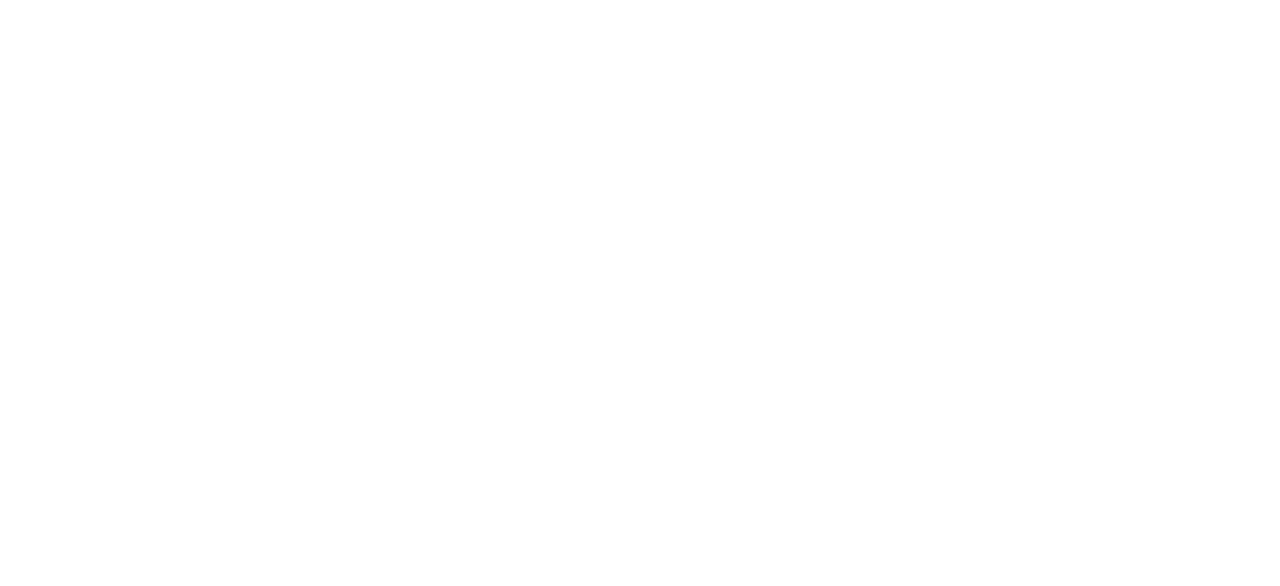
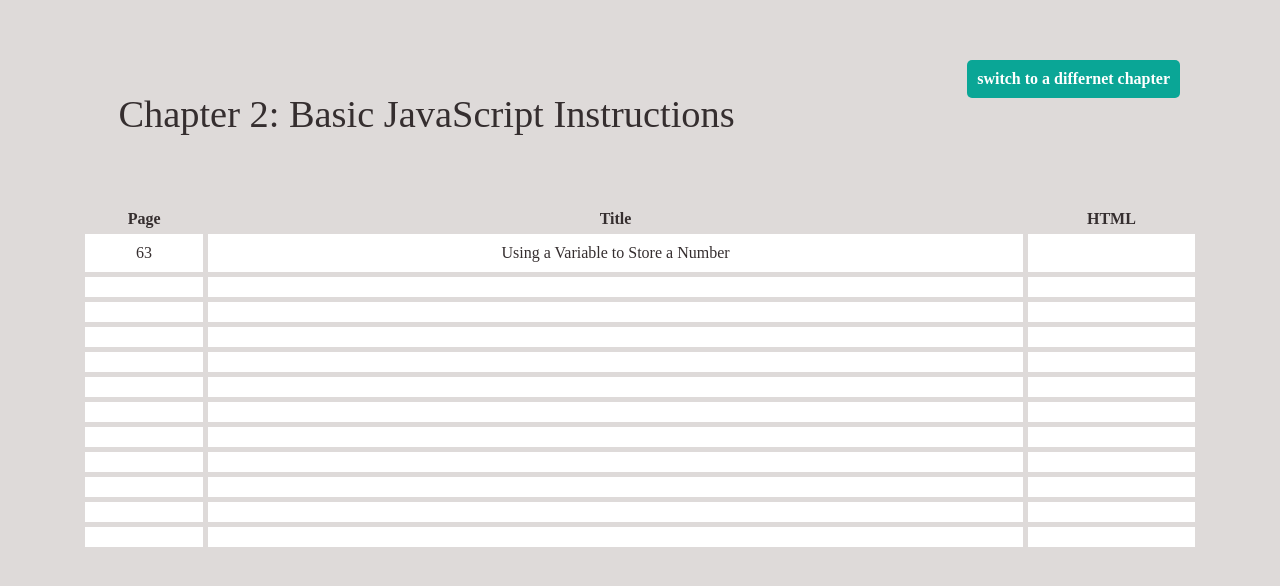
Before and after one commit to KyleSowers/JavaScript, a plain HTML site: page chp02-main.html in a window 1280 px wide. Drawn offline with Linux system fonts and the light colour scheme.

Commit message:
Foundation of chp02-main.html page table for chp activities.
# Homepage link.
# Page header.
# Table foundation for chapter exercise navigation to additional page resources.

```diff
--- a/chp02-main.html
+++ b/chp02-main.html
@@ -3,9 +3,96 @@
 <head>
     <meta charset="UTF-8">
     <meta name="viewport" content="width=device-width initial-scale=1.0">
+    <link rel="stylesheet" href="css/chp02_main.css">
     <title>Main Page Chp02</title>
 </head>
 <body>
+    <div id="main_chp_page_div">
+        <a class="button-link" href="index.html">switch to a differnet chapter</a>
+        <h2 id="h2-header">Chapter 2: Basic JavaScript Instructions</h2>
+        <table id="activity-links">
+            <tbody>
+                <tr>
+                    <th>Page</th>
+                    <th>Title</th>
+                    <th>HTML</th>
+    <!--                <th>Javascript</th>-->
+                </tr>
+                <tr>
+                    <td class="pg-number">63</td>
+                    <td class="title">Using a Variable to Store a Number</td>
+                    <td class="activity-link"><a href="#"></a> </td>
+    <!--                <td></td>-->
+                </tr>
+                <tr>
+                    <td class="pg-number"></td>
+                    <td class="title"></td>
+                    <td class="activity-link"></td>
+                    <!--                <td></td>-->
+                </tr>
+                <tr>
+                    <td class="pg-number"></td>
+                    <td class="title"></td>
+                    <td class="activity-link"></td>
+                    <!--                <td></td>-->
+                </tr>
+                <tr>
+                    <td class="pg-number"></td>
+                    <td class="title"></td>
+                    <td class="activity-link"></td>
+                    <!--                <td></td>-->
+                </tr>
+                <tr>
+                    <td class="pg-number"></td>
+                    <td class="title"></td>
+                    <td class="activity-link"></td>
+                    <!--                <td></td>-->
+                </tr>
+                <tr>
+                    <td class="pg-number"></td>
+                    <td class="title"></td>
+                    <td class="activity-link"></td>
+                    <!--                <td></td>-->
+                </tr>
+                <tr>
+                    <td class="pg-number"></td>
+                    <td class="title"></td>
+                    <td class="activity-link"></td>
+                    <!--                <td></td>-->
+                </tr>
+                <tr>
+                    <td class="pg-number"></td>
+                    <td class="title"></td>
+                    <td class="activity-link"></td>
+                    <!--                <td></td>-->
+                </tr>
+                <tr>
+                    <td class="pg-number"></td>
+                    <td class="title"></td>
+                    <td class="activity-link"></td>
+                    <!--                <td></td>-->
+                </tr>
+                <tr>
+                    <td class="pg-number"></td>
+                    <td class="title"></td>
+                    <td class="activity-link"></td>
+                    <!--                <td></td>-->
+                </tr>
+                <tr>
+                    <td class="pg-number"></td>
+                    <td class="title"></td>
+                    <td class="activity-link"></td>
+                    <!--                <td></td>-->
+                </tr>
+                <tr>
+                    <td class="pg-number"></td>
+                    <td class="title"></td>
+                    <td class="activity-link"></td>
+                    <!--                <td></td>-->
+                </tr>
+            </tbody>
+        </table>
+    </div>
 
 </body>
 </html>
--- /dev/null
+++ b/css/chp02_main.css
@@ -0,0 +1,90 @@
+body {
+    margin: 0;
+    padding: 0;
+    background-color: #dedad9;
+    color: #352e2f;
+}
+
+#main_chp_page_div {
+    background-color: #dedad9;
+    /*border: 3px solid black;*/
+    margin: 50px 80px;
+    height: 100vh;
+}
+
+.button-link {
+    display: inline-block;
+    margin-top: 10px;
+    margin-right: 20px;
+    padding: 10px;
+    width: auto;
+    background-color: #0aa696;
+    color: #fff;
+    border-radius: 5px;
+    font-weight: bold;
+    text-decoration: none;
+    box-sizing: border-box;
+    cursor: pointer;
+    text-align: left;
+    float: right;
+    font-size: 16px;
+}
+
+#h2-header {
+    font-weight: normal;
+    font-size: 2.4em;
+    line-height: 1.3em;
+    /*margin-bottom: 0.5em;*/
+    padding-top: 40px;
+    margin-left: 1em;
+    box-sizing: border-box;
+    display: block;
+}
+
+table {
+    display: table;
+    text-indent: initial;
+    unicode-bidi: isolate;
+    border-color: grey;
+
+}
+
+#activity-links {
+    border-collapse: separate;
+    border-spacing: 5px;
+    width: 100%;
+    margin: 4em auto;
+    /*margin-bottom: 4em;*/
+    /*margin-top: 2em;*/
+    /*box-sizing: border-box;*/
+}
+
+#activity-links td {
+    background-color: #fff;
+    padding: 10px;
+    text-align: center;
+}
+
+tbody {
+    display: table-row-group;
+    box-sizing: border-box;
+    vertical-align: middle;
+    border-color: inherit;
+}
+
+tr {
+    display: table-row;
+    vertical-align: inherit;
+    border-color: inherit;
+}
+
+th {
+    display: table-cell;
+    vertical-align: top;
+    text-align: center;
+}
+
+td {
+    display: table-cell;
+    /*border: 3px solid black;*/
+}
```
